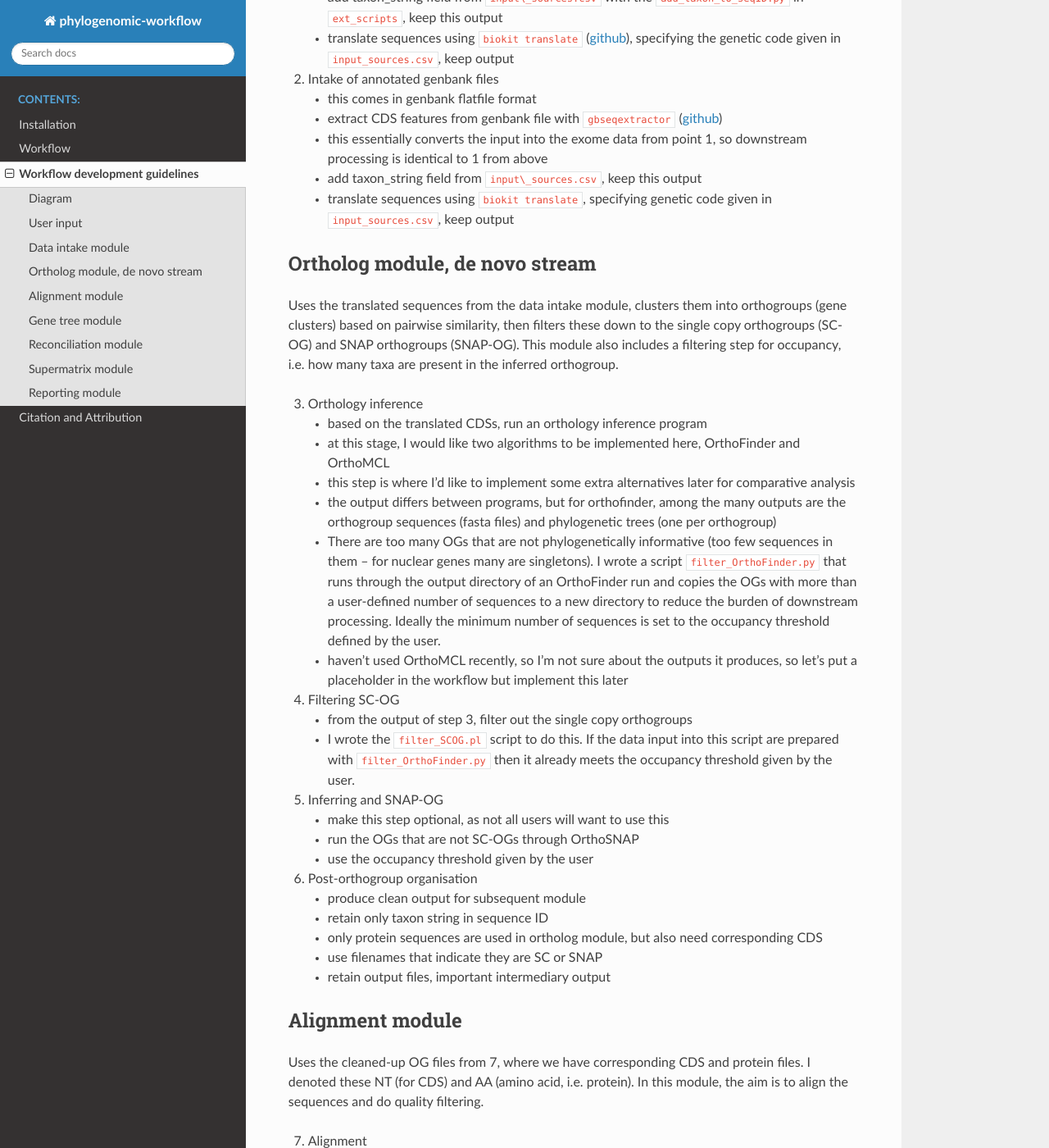
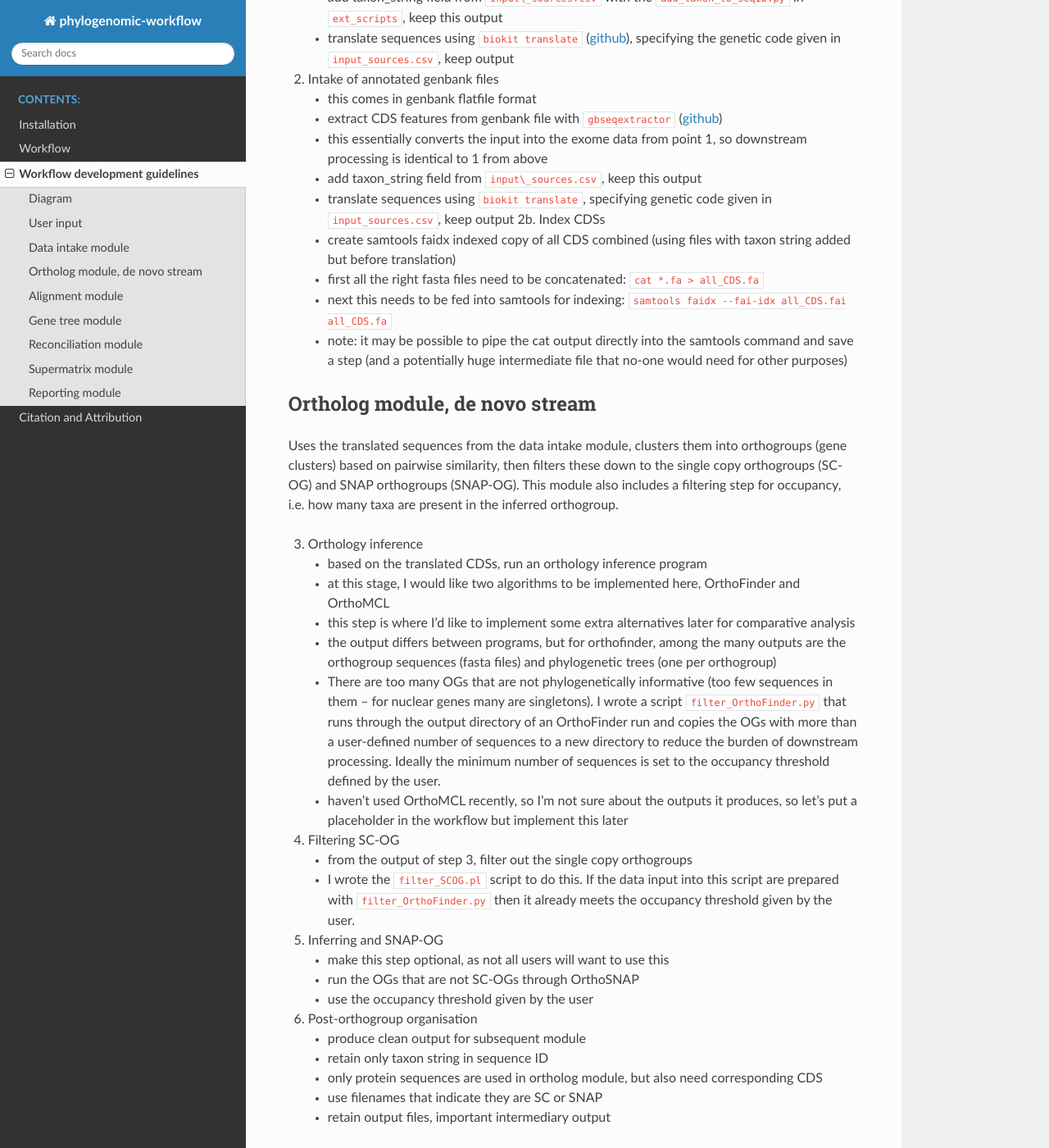
Before and after one commit to rbturnbull/orthoflow, a Sphinx documentation site: the page built from docs/workflow_dev.md, in a window 1280 px wide and 1400 px high, scrolled down 1700 px. Shown: the whole window at 82% size. Built offline with Sphinx 7.4.7 and the Read the Docs theme 2.0.0, drawn with Linux system fonts in a browser that asks for light colours; some of the changed text lies outside the part shown.

Commit message:
noted on indexing CDS and replacing translatorX with one of Jacob's tools

```diff
--- a/docs/workflow_dev.md
+++ b/docs/workflow_dev.md
@@ -39,6 +39,12 @@
     - this essentially converts the input into the exome data from point 1, so downstream processing is identical to 1 from above
     - add taxon\_string field from `input\_sources.csv`, keep this output
     - translate sequences using `biokit translate`, specifying genetic code given in `input_sources.csv`, keep output
+2b.  Index CDSs
+
+    - create samtools faidx indexed copy of all CDS combined (using files with taxon string added but before translation)
+    - first all the right fasta files need to be concatenated: `cat *.fa > all_CDS.fa`
+    - next this needs to be fed into samtools for indexing: `samtools faidx --fai-idx all_CDS.fai all_CDS.fa`
+    - note: it may be possible to pipe the cat output directly into the samtools command and save a step (and a potentially huge intermediate file that no-one would need for other purposes)
 
 ## Ortholog module, de novo stream
 
@@ -79,10 +85,10 @@
 7.  Alignment
 
     - first align the protein (amino acid) file with MAFFT
-    - then use translatorX (http://161.111.161.41/cgi-bin/translatorx_vLocal.pl) to align the CDS using the amino acid file as a template
+    - Then back-translate the alignment to codons based on the CDS sequences, yielding a correspond alignment of nucleotide sequences.
     - I wrote a snakemake rule for the MAFFT step: mafft_aa.
     - this will need to be updated to point to the right input and output directories
-    - TranslatorX still to be implemented
+    - Back-translation step yet to be implemented
     - At the end, the sequence IDs need to be trimmed down to contain just the taxon identifier and produce clean output for the next stages. I wrote "ext_scripts/seqID_taxon_only.pl" to do this and added a rule for this. We probably want this running in a conda environment to be safe but I haven't done that.
     - Retain output files of both AA and NT, important intermediary output
 
```
